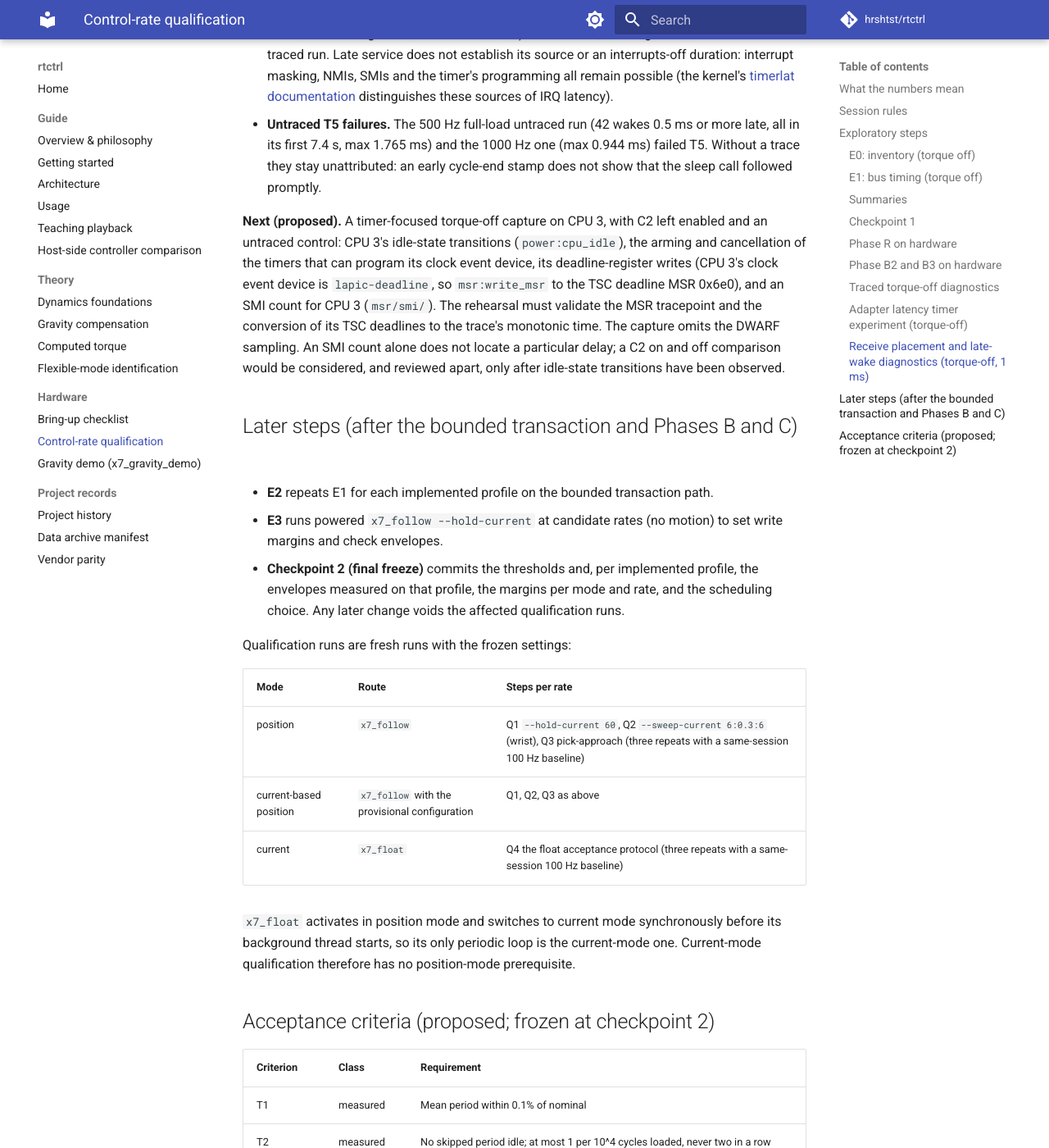
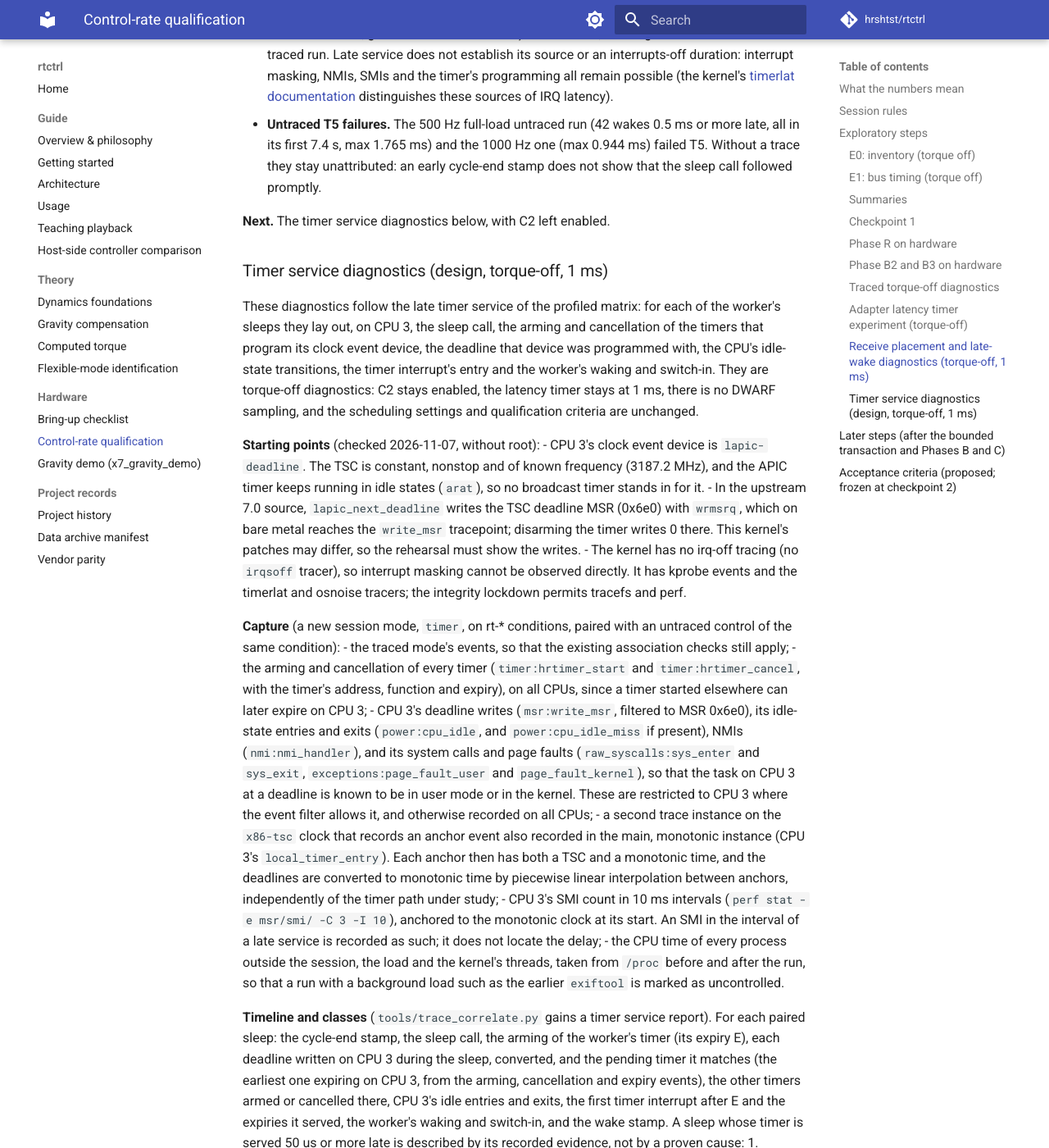
Before and after one commit to hrshtst/rtctrl, an MkDocs documentation site: the page built from docs/hardware/control-rate.md, in a window 1280 px wide and 1400 px high, scrolled down 20892 px. Shown: the whole window at 82% size. Built offline with MkDocs 1.6.1 and Material for MkDocs 9.7.7, drawn with Linux system fonts in a browser that asks for light colours; comment, search, counter and statistics services are not loaded; some of the changed text lies outside the part shown.

Commit message:
docs(control-rate): design the timer service diagnostics
As the reviewer asked: a per-wake timeline on CPU 3 (sleep call, timer
arming and cancellation, the programmed deadline, idle transitions, the
timer interrupt's entry, the worker's waking and switch-in), torque-off,
with C2 enabled, the latency timer at 1 ms and no DWARF sampling.

- Starting points checked without root: CPU 3's clock event device is
  lapic-deadline; constant, nonstop TSC of known frequency with an
  always-running APIC timer; upstream 7.0 writes the deadline MSR 0x6e0
  through wrmsrq, which reaches the write_msr tracepoint (to be shown in
  rehearsal); no irq-off tracing in this kernel.
- Capture (a new session mode, timer, paired with an untraced control):
  the traced events; every timer's arming and cancellation; CPU 3's
  deadline writes, idle transitions, NMIs, system calls and page faults;
  a second trace instance on the x86-tsc clock recording an anchor event,
  for converting deadlines to monotonic time independently of the timer
  path; CPU 3's SMI count in 10 ms intervals; foreign processes' CPU time
  to mark uncontrolled background load.
- Timeline classes described by evidence, not cause: deadline late,
  interrupt late from idle, interrupt late while busy (user or kernel
  mode), woken or switched in late, late sleep call.
- Rehearsal over dxl_emu: event availability, and a CPU-3 timerfd
  exerciser as ground truth for deadline writes, cancellation and
  replacement by another timer, with the conversion's residuals; reviewed
  before targeted torque-off runs.

Claude-Session: https://claude.ai/code/session_019n1vHmKvqcQXktHbT1RjBu

```diff
--- a/docs/hardware/control-rate.md
+++ b/docs/hardware/control-rate.md
@@ -969,17 +969,115 @@ overhead to be negligible.
   unattributed: an early cycle-end stamp does not show that the sleep call
   followed promptly.
 
-**Next (proposed).** A timer-focused torque-off capture on CPU 3, with C2
-left enabled and an untraced control: CPU 3's idle-state transitions
-(`power:cpu_idle`), the arming and cancellation of the timers that can
-program its clock event device, its deadline-register writes (CPU 3's
-clock event device is `lapic-deadline`, so `msr:write_msr` to the TSC
-deadline MSR 0x6e0), and an SMI count for CPU 3 (`msr/smi/`). The rehearsal
-must validate the MSR tracepoint and the conversion of its TSC deadlines to
-the trace's monotonic time. The capture omits the DWARF sampling. An SMI
-count alone does not locate a particular delay; a C2 on and off comparison
-would be considered, and reviewed apart, only after idle-state transitions
-have been observed.
+**Next.** The timer service diagnostics below, with C2 left enabled.
+
+### Timer service diagnostics (design, torque-off, 1 ms)
+
+These diagnostics follow the late timer service of the profiled matrix: for
+each of the worker's sleeps they lay out, on CPU 3, the sleep call, the
+arming and cancellation of the timers that program its clock event device,
+the deadline that device was programmed with, the CPU's idle-state
+transitions, the timer interrupt's entry and the worker's waking and
+switch-in. They are torque-off diagnostics: C2 stays enabled, the latency
+timer stays at 1 ms, there is no DWARF sampling, and the scheduling
+settings and qualification criteria are unchanged.
+
+**Starting points** (checked 2026-11-07, without root):
+- CPU 3's clock event device is `lapic-deadline`. The TSC is constant,
+  nonstop and of known frequency (3187.2 MHz), and the APIC timer keeps
+  running in idle states (`arat`), so no broadcast timer stands in for it.
+- In the upstream 7.0 source, `lapic_next_deadline` writes the TSC deadline
+  MSR (0x6e0) with `wrmsrq`, which on bare metal reaches the `write_msr`
+  tracepoint; disarming the timer writes 0 there. This kernel's patches may
+  differ, so the rehearsal must show the writes.
+- The kernel has no irq-off tracing (no `irqsoff` tracer), so interrupt
+  masking cannot be observed directly. It has kprobe events and the
+  timerlat and osnoise tracers; the integrity lockdown permits tracefs and
+  perf.
+
+**Capture** (a new session mode, `timer`, on rt-* conditions, paired with
+an untraced control of the same condition):
+- the traced mode's events, so that the existing association checks still
+  apply;
+- the arming and cancellation of every timer (`timer:hrtimer_start` and
+  `timer:hrtimer_cancel`, with the timer's address, function and expiry), on
+  all CPUs, since a timer started elsewhere can later expire on CPU 3;
+- CPU 3's deadline writes (`msr:write_msr`, filtered to MSR 0x6e0), its
+  idle-state entries and exits (`power:cpu_idle`, and `power:cpu_idle_miss`
+  if present), NMIs (`nmi:nmi_handler`), and its system calls and page
+  faults (`raw_syscalls:sys_enter` and `sys_exit`,
+  `exceptions:page_fault_user` and `page_fault_kernel`), so that the task on
+  CPU 3 at a deadline is known to be in user mode or in the kernel. These
+  are restricted to CPU 3 where the event filter allows it, and otherwise
+  recorded on all CPUs;
+- a second trace instance on the `x86-tsc` clock that records an anchor
+  event also recorded in the main, monotonic instance (CPU 3's
+  `local_timer_entry`). Each anchor then has both a TSC and a monotonic
+  time, and the deadlines are converted to monotonic time by piecewise
+  linear interpolation between anchors, independently of the timer path
+  under study;
+- CPU 3's SMI count in 10 ms intervals (`perf stat -e msr/smi/ -C 3 -I 10`),
+  anchored to the monotonic clock at its start. An SMI in the interval of a
+  late service is recorded as such; it does not locate the delay;
+- the CPU time of every process outside the session, the load and the
+  kernel's threads, taken from `/proc` before and after the run, so that a
+  run with a background load such as the earlier `exiftool` is marked as
+  uncontrolled.
+
+**Timeline and classes** (`tools/trace_correlate.py` gains a timer service
+report). For each paired sleep: the cycle-end stamp, the sleep call, the
+arming of the worker's timer (its expiry E), each deadline written on CPU 3
+during the sleep, converted, and the pending timer it matches (the earliest
+one expiring on CPU 3, from the arming, cancellation and expiry events), the
+other timers armed or cancelled there, CPU 3's idle entries and exits, the
+first timer interrupt after E and the expiries it served, the worker's
+waking and switch-in, and the wake stamp. A sleep whose timer is served
+50 us or more late is described by its recorded evidence, not by a proven
+cause:
+1. **deadline late**: the deadline in effect at E was later than E (not
+   reprogrammed for the worker's timer, or reprogrammed late);
+2. **interrupt late from idle**: the deadline was on time and CPU 3 was in
+   an idle state at it (the state and its declared exit latency are given);
+3. **interrupt late while busy**: the deadline was on time and a task ran on
+   CPU 3, with any NMI, SMI interval, system call, page fault or interrupt
+   overlapping the delay. A task in user mode throughout cannot have masked
+   interrupts; one in the kernel may have, which stays unproven;
+4. **served on time, woken or switched in late**;
+5. **late sleep call**: the earlier pattern.
+
+**Rehearsal** over `dxl_emu`, before any run on the arm:
+- **availability**: the session lists each required event and its format
+  in the run record before recording, and refuses if one is missing or if
+  the second instance does not get the `x86-tsc` clock;
+- **an exerciser** (`tools/timer_exerciser.py`, rehearsal only, a
+  normal-priority process pinned to CPU 3) arms CLOCK_MONOTONIC timerfd
+  timers at absolute expiries, cancels some before they expire (the
+  deadline must be rewritten for the next pending timer), replaces some
+  with an earlier or a later expiry, and lets others expire, logging each
+  action with its monotonic time and expiry. This is the ground truth for
+  the deadline writes, their cancellation and their replacement by another
+  timer;
+- **checks**, reported and proposed for the review: every expected write
+  appears and its converted deadline matches the requested expiry (the
+  residuals' distribution, with the clock event device's minimum delta
+  explaining any clamped one); no timer interrupt enters before its
+  converted deadline by more than the conversion's residual at the anchors;
+  the worker's own arming produces writes matching its expiries; the SMI
+  interval series and the `/proc` CPU times are recorded; and the untraced
+  control runs as before.
+
+The rehearsal's results are reviewed before targeted torque-off runs: each
+an untraced control and a `timer` run, at 500 Hz under the full load (busy
+CPU 3) and at 1000 Hz under the `-excl` load (idle CPU 3). A C2 on and off
+comparison would be considered, and reviewed apart, only after idle-state
+transitions have been observed.
+
+**Commits planned:** the session mode (events, the second instance, the SMI
+intervals, the availability checks and the `/proc` CPU times) with its
+smoke test; the exerciser with its tests; the timer service report with
+synthetic regressions (a deadline written late, an on-time deadline with a
+late interrupt from idle and while busy, a cancelled and a replaced timer,
+the interpolation); then the rehearsal procedure.
 
 ## Later steps (after the bounded transaction and Phases B and C)
 
```
